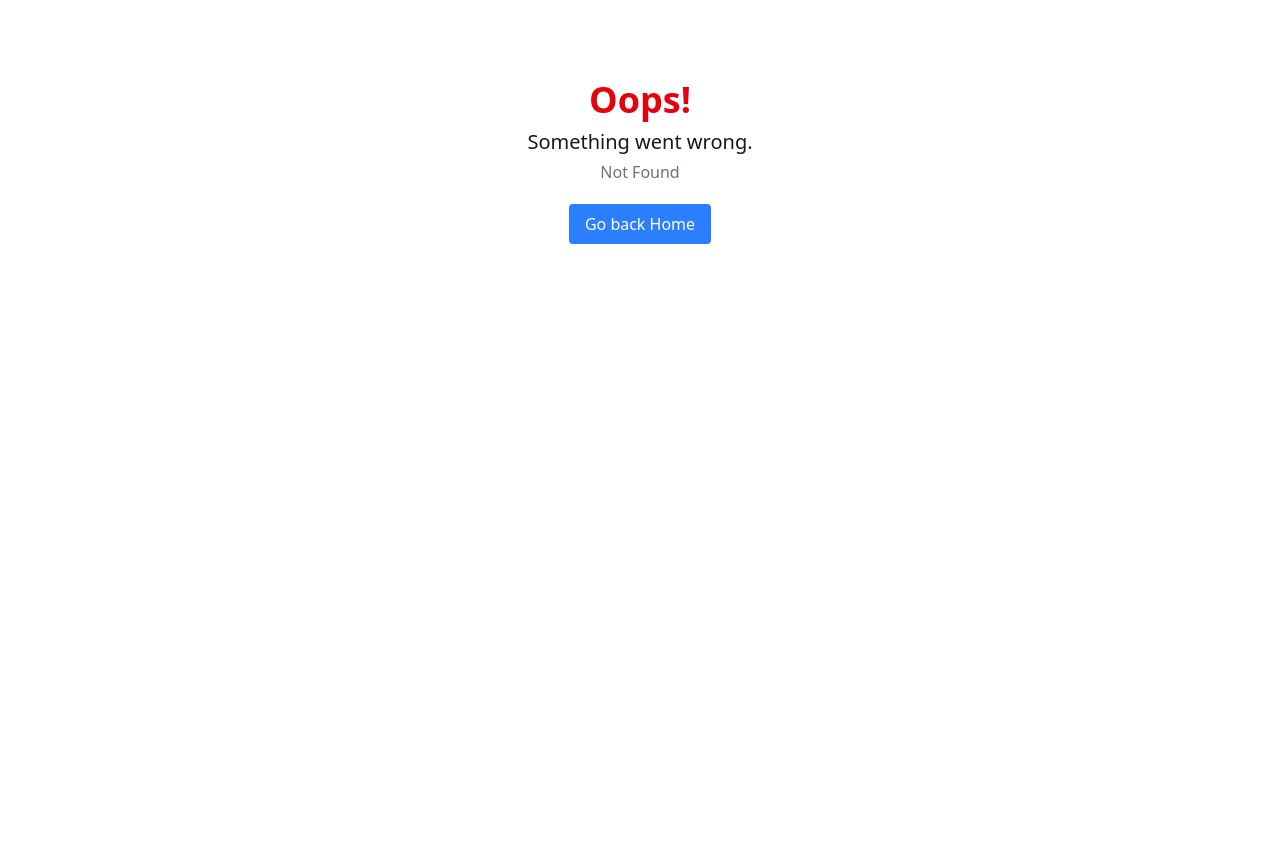
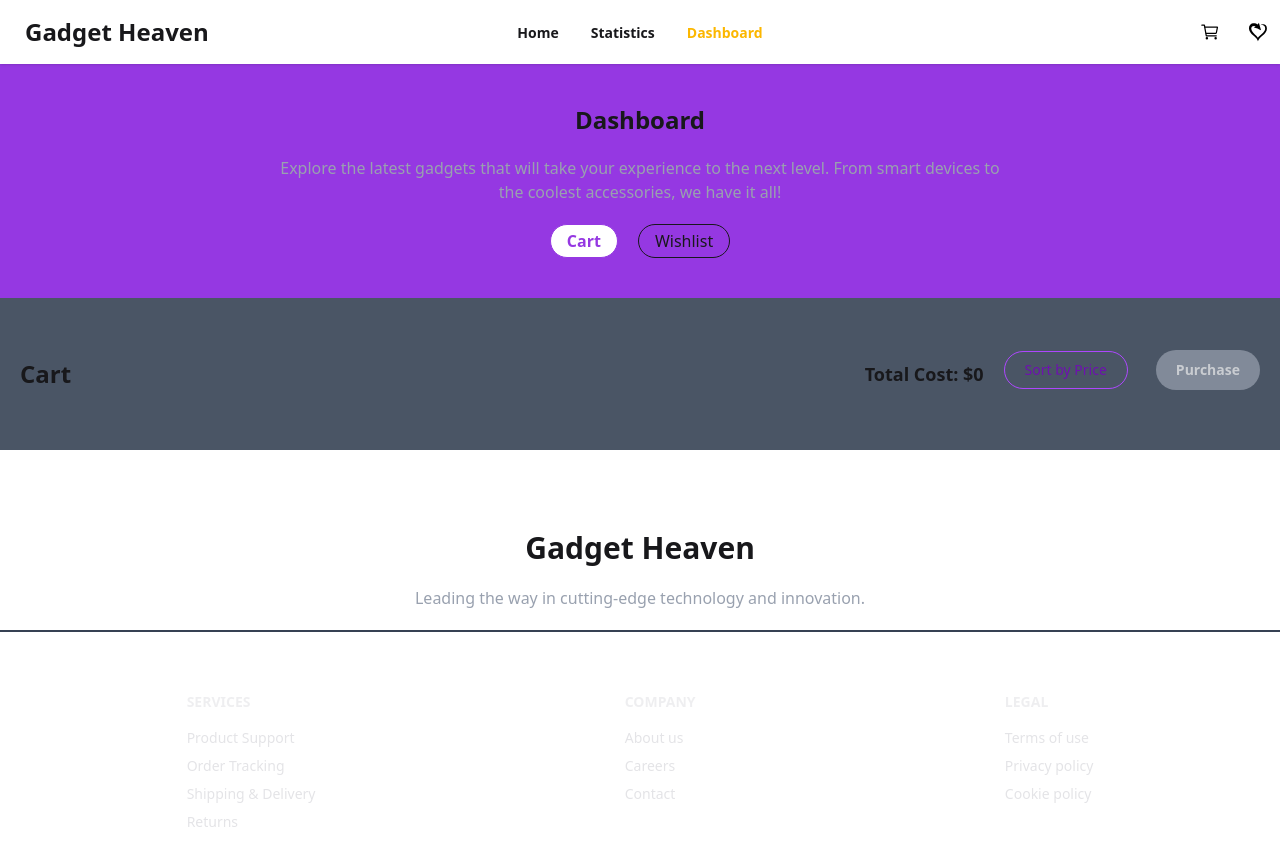
Before and after one commit to Shad-Bin-Abi-Aydid/Gadget-Heaven, a React (Vite) app: page /dashboard/cart in a window 1280 px wide. Before the commit this address had no page. Shown: the top 866 px of the page. Before the commit the page ends 800 px from the top, so only its background shows below. Built offline with nearby package versions, Linux system fonts and the light colour scheme.

Commit message:
Implement fully functional dashboard with active button styles and working actions.

```diff
--- a/package.json
+++ b/package.json
@@ -15,6 +15,7 @@
     "match-sorter": "^8.0.0",
     "react": "^19.0.0",
     "react-dom": "^19.0.0",
+    "react-hot-toast": "^2.5.2",
     "react-icons": "^5.5.0",
     "react-router-dom": "^7.5.0",
     "sort-by": "^1.2.0",
--- a/src/Pages/Dashboard.jsx
+++ b/src/Pages/Dashboard.jsx
@@ -1,31 +1,75 @@
 import React, { useEffect, useState } from "react";
-import { getAllCartData, removeCarts } from "../utilities/localStroge";
+import {
+  addCartData,
+  getAllCartData,
+  removeAll,
+  removeCarts,
+} from "../utilities/localStroge";
 import { MdOutlineCancel } from "react-icons/md";
+import { getAllWishData, removeWish } from "../utilities/wishListStorage";
+import toast from "react-hot-toast";
+import { NavLink, useLocation, useNavigate } from "react-router-dom";
 
 const Dashboard = () => {
   const [products, setProducts] = useState([]);
+  const [wishList, setWishList] = useState([]);
+  const [disablePurchBtn, setDisablePurchBtn] = useState(false);
+  const [activebtn, setActiveBtn] = useState("cart");
+
+
 
   useEffect(() => {
     const carts = getAllCartData();
     setProducts(carts);
+    setDisablePurchBtn(carts.length === 0);
   }, []);
 
-  const handleRemove = (id) =>{
+  useEffect(() => {
+    const wishes = getAllWishData();
+    setWishList(wishes);
+  }, []);
+
+  const handleWishListRemove = (id) => {
+    removeWish(id);
+    const wishes = getAllWishData();
+    setWishList(wishes);
+  };
+
+  const handleRemove = (id) => {
     removeCarts(id);
     const carts = getAllCartData();
     setProducts(carts);
-  }
+  };
 
-  const handleSort = () =>{
-
-    const sorted = [...products].sort((a,b) => b.price - a.price);
+  const handleSort = () => {
+    const sorted = [...products].sort((a, b) => b.price - a.price);
     setProducts(sorted);
-  }
+  };
   const totalPrice = products.reduce((sum, product) => sum + product.price, 0);
 
+  const handlePurchase = () => {
+    removeAll();
+    const carts = getAllCartData();
+    setProducts(carts);
+    setDisablePurchBtn(carts.length === 0);
+  };
+
+  const handleAddtoCart = (item) => {
+    const { product_id } = item;
+
+    removeWish(product_id);
+    const wishes = getAllWishData();
+    setWishList(wishes);
+
+    addCartData(item);
+    const carts = getAllCartData();
+    setProducts(carts);
+    toast.success("Items Successfully Added to Cart!");
+  };
+
   return (
-    <div>
-      <div className="text-center space-y-5 bg-[#9538E2] pb-10 mb-10">
+    <div className="pb-10">
+      <div className="text-center space-y-5 bg-[#9538E2] py-10 mb-10 ">
         <h1 className="text-2xl font-bold">Dashboard</h1>
         <p className="text-gray-400">
           Explore the latest gadgets that will take your experience to the next
@@ -33,12 +77,34 @@ const Dashboard = () => {
           it all!
         </p>
         <div className="flex justify-center gap-5">
-          <button className="border-1 px-4 py-1 rounded-full">Cart</button>
-          <button className="border-1 px-4 py-1 rounded-full">Wishlist</button>
+          <NavLink
+          to={`/dashboard/${"cart"}`}
+            onClick={() => setActiveBtn("cart")}
+            className={({ isActive }) =>
+              `border-1 px-4 py-1 rounded-full ${
+                isActive ? "bg-white text-[#9538E2] font-bold" : ""
+              }`
+            }
+          >
+            Cart
+          </NavLink>
+          <NavLink
+          to={`/dashboard/${"wish"}`}
+            onClick={() => setActiveBtn("wish")}
+            className={({ isActive }) =>
+              `border-1 px-4 py-1 rounded-full ${
+                isActive ? "bg-white text-[#9538E2] font-bold" : ""
+              }`
+            }
+          >
+            Wishlist
+          </NavLink>
         </div>
       </div>
 
       {/* Carts Data */}
+      {activebtn == "cart" && (
+        <div>
           <div>
             {/* Cart's info */}
             <div className="flex flex-col md:flex-row justify-between items-center p-3">
@@ -47,46 +113,114 @@ const Dashboard = () => {
               </div>
 
               <div className="flex justify-center items-center gap-5">
-            <h3 className="text-lg font-bold">Total Cost: ${totalPrice} </h3>
-            <button onClick={() =>handleSort()} className="text-purple-800 text-sm px-5 py-2 text-center me-2 mb-2 border-1  rounded-full border-purple-500">
+                <h3 className="text-lg font-bold">
+                  Total Cost: ${totalPrice}{" "}
+                </h3>
+                <button
+                  onClick={() => handleSort()}
+                  className="text-purple-800 text-sm px-5 py-2 text-center me-2 mb-2 border-1  rounded-full border-purple-500"
+                >
                   Sort by Price
                 </button>
-            <button className="text-gray-300 font-bold bg-gradient-to-b from-[#9538E2] to-[#b05df5] rounded-full text-sm px-5 py-2.5 text-center me-2 mb-2">
+                <button
+                  disabled={disablePurchBtn}
+                  onClick={() => handlePurchase()}
+                  className={`font-bold rounded-full text-sm px-5 py-2.5 text-center me-2 mb-2 ${
+                    products.length === 0
+                      ? "bg-gray-400 text-white cursor-not-allowed opacity-70"
+                      : "bg-gradient-to-b from-[#9538E2] to-[#b05df5] text-gray-300 hover:opacity-90"
+                  }`}
+                >
                   Purchase
                 </button>
               </div>
             </div>
 
             {/* cart's */}
-        {}
           </div>
-
           {products.map((item) => (
-
             <div className="flex justify-between items-center bg-gray-100 p-5 m-5 rounded-xl text-black shadow-lg">
               {/* product details */}
               <div className="flex flex-col md:flex-row justify-start gap-10">
                 {/* Product image */}
                 <div className="max-w-60">
-              <img src={item.product_image} className="w-full h-auto rounded-xl" alt="" />
+                  <img
+                    src={item.product_image}
+                    className="w-full h-auto rounded-xl"
+                    alt=""
+                  />
                 </div>
 
                 {/* Product Details */}
                 <div className="space-y-5">
                   <h1 className="text-2xl font-bold">{item.product_title}</h1>
-              <p className="text-lg font-semibold text-gray-700">{item.description}</p>
+                  <p className="text-lg font-semibold text-gray-700">
+                    {item.description}
+                  </p>
                   <p className="text-xl font-bold">Price: ${item.price}</p>
-
                 </div>
               </div>
 
               {/* remove button */}
-          <div className="text-3xl text-red-500 hover:text-4xl" onClick={()=> handleRemove(item.product_id)}>
+              <div
+                className="text-3xl text-red-500 hover:text-4xl"
+                onClick={() => handleRemove(item.product_id)}
+              >
                 <MdOutlineCancel />
               </div>
             </div>
           ))}
         </div>
+      )}
+
+      {/* WishList data */}
+      {activebtn == "wish" && (
+        <div>
+          <div>
+            <h1 className="text-2xl ml-2 font-bold">WishList</h1>
+          </div>
+
+          {wishList.map((item) => (
+            <div className="flex justify-between items-center bg-gray-100 p-5 m-5 rounded-xl text-black shadow-lg">
+              {/* wishlist details */}
+              <div className="flex flex-col md:flex-row justify-start gap-10">
+                {/* wishList image */}
+                <div className="max-w-60">
+                  <img
+                    src={item.product_image}
+                    className="w-full h-auto rounded-xl"
+                    alt=""
+                  />
+                </div>
+
+                {/* Product Details */}
+                <div className="space-y-5">
+                  <h1 className="text-2xl font-bold">{item.product_title}</h1>
+                  <p className="text-lg font-semibold text-gray-700">
+                    {item.description}
+                  </p>
+                  <p className="text-xl font-bold">Price: ${item.price}</p>
+                  <button
+                    onClick={() => handleAddtoCart(item)}
+                    className="bg-[#9538E2] px-2 py-1 text-white rounded-full"
+                  >
+                    Add to Card
+                  </button>
+                </div>
+              </div>
+
+              {/* remove button */}
+              <div
+                className="text-3xl text-red-500 hover:text-4xl"
+                onClick={() => handleWishListRemove(item.product_id)}
+              >
+                <MdOutlineCancel />
+              </div>
+            </div>
+          ))}
+        </div>
+      )}
+    </div>
   );
 };
 
--- a/src/Pages/GadgetDetails.jsx
+++ b/src/Pages/GadgetDetails.jsx
@@ -3,6 +3,7 @@ import { useLoaderData, useParams } from "react-router-dom";
 import { GiSelfLove } from "react-icons/gi";
 import { IoCartOutline } from "react-icons/io5";
 import { addCartData } from "../utilities/localStroge";
+import { addWishData } from "../utilities/wishListStorage";
 
 const GadgetDetails = () => {
   const data = useLoaderData();
@@ -32,9 +33,13 @@ const GadgetDetails = () => {
 
   }
 
+  const handleWish = (product) =>{
+    addWishData(product);
+  }
+
   return (
-    <div>
-      <div className="text-center space-y-5 bg-[#9538E2] pb-52">
+    <div className="pb-5">
+      <div className="text-center space-y-5 bg-[#9538E2] pb-52 pt-10">
         <h1 className="text-2xl font-bold">Product Details</h1>
         <p className="text-gray-400">
           Explore the latest gadgets that will take your experience to the next
@@ -44,7 +49,7 @@ const GadgetDetails = () => {
       </div>
 
       {/* Details Card */}
-      <div className="flex flex-col md:flex-row justify-start items-center gap-10 bg-gray-700 mt-10 mx-20 p-5 rounded-xl">
+      <div className="flex flex-col md:flex-row justify-start items-center gap-10 bg-gray-700 my-10  mx-20 p-5 rounded-xl">
         <div className="w-full max-w-[424px]">
           <img
             className="w-full h-auto object-contain rounded-xl"
@@ -113,7 +118,7 @@ const GadgetDetails = () => {
                 <IoCartOutline />
               </span>
             </button>
-            <button className="border-1 border-gray-300 py-1 px-2 rounded-xl btn">
+            <button onClick={() => handleWish(product)} className="border-1 border-gray-300 py-1 px-2 rounded-xl btn">
               <GiSelfLove />
             </button>
           </div>
--- a/src/Pages/Home.jsx
+++ b/src/Pages/Home.jsx
@@ -1,8 +1,12 @@
 import React from 'react';
 import Banner from '../components/Banner';
-import { Outlet } from 'react-router-dom';
+import { Outlet, useLocation } from 'react-router-dom';
+import Navbar from '../components/Navbar';
 
 const Home = () => {
+    const location = useLocation();
+
+    console.log(location);
     return (
         <div>
             <Banner></Banner>
--- a/src/components/Banner.jsx
+++ b/src/components/Banner.jsx
@@ -1,11 +1,13 @@
 import React from "react";
 import bannerImg from "../assets/images/banner.jpg";
+import { useLocation } from "react-router-dom";
 
 const Banner = () => {
+  const {pathname} = useLocation();
   return (
     <>
-      <div className="border-1 rounded-xl p-2">
-        <div className="hero bg-[#9538E2] rounded-xl">
+      <div className="">
+        <div className={`hero bg-[#9538E2] ${pathname == '/' ? "rounded-b-xl" : ""}`}>
           <div className="hero-content text-center">
             <div>
               <h1 className="text-3xl font-bold">
@@ -18,7 +20,7 @@ const Banner = () => {
                 accessories, we have it all!
               </p>
               <button className="btn bg-gray-300 border-1 border-gray-300 text-[#9538E2] font-bold rounded-full">Shop Now</button>
-              <div className="mt-10 border-1 rounded-xl">
+              <div className="mt-10 border-1 rounded-xl bg-gray-300/35">
                 <img className="w-2xl rounded-xl p-2" src={bannerImg} alt="" />
               </div>
             </div>
--- a/src/components/Navbar.jsx
+++ b/src/components/Navbar.jsx
@@ -1,11 +1,14 @@
 import React from "react";
 import { IoCartOutline } from "react-icons/io5";
 import { GiSelfLove } from "react-icons/gi";
-import { Link, NavLink } from "react-router-dom";
+import { Link, NavLink, useLocation } from "react-router-dom";
 
 const Navbar = () => {
+
+  const {pathname} = useLocation();
+
   return (
-    <div className="navbar bg-base-100 shadow-sm">
+    <div className={`navbar shadow-sm ${pathname == '/' ? "bg-[#9538E2] mt-5 rounded-t-xl" : "bg-base-100"}`}>
       <div className="navbar-start">
         <div className="dropdown">
           <div tabIndex={0} role="button" className="btn btn-ghost lg:hidden">
--- a/src/layout/MainLayout.jsx
+++ b/src/layout/MainLayout.jsx
@@ -2,13 +2,15 @@ import React from "react";
 import Navbar from "../components/Navbar";
 import Footer from "../components/Footer";
 import { Outlet } from "react-router-dom";
+import { Toaster } from 'react-hot-toast';
 
 const MainLayout = () => {
   return (
     <div className="max-w-7xl mx-auto ">
         <Navbar></Navbar>
+        <Toaster />
 
-        <div className="bg-gray-600 p-5">
+        <div className="bg-gray-600">
         <Outlet></Outlet>
 
         </div>
--- a/src/router/Router.jsx
+++ b/src/router/Router.jsx
@@ -1,4 +1,4 @@
-import { createBrowserRouter } from "react-router-dom";
+import { createBrowserRouter, Navigate } from "react-router-dom";
 import MainLayout from "../layout/MainLayout";
 import ErrorPage from "../components/ErrorPage";
 import Home from "../Pages/Home";
@@ -41,6 +41,10 @@ const routes = createBrowserRouter([
             },
             {
                 path:"/dashboard",
+                element:< Navigate to= "/dashboard/cart" replace />
+            },
+            {
+                path:"/dashboard/:id",
                 element:<Dashboard></Dashboard>
             },
             {
--- a/src/utilities/localStroge.js
+++ b/src/utilities/localStroge.js
@@ -1,3 +1,5 @@
+import toast from "react-hot-toast";
+
 const getAllCartData = () =>{
     const all = localStorage.getItem('cart');
 
@@ -19,11 +21,11 @@ const addCartData = product =>{
     // check the data is already exist or not
     const isExist = carts.find(item => item.product_id == product.product_id);
 
-    if(isExist) return alert('This is already added!');
+    if(isExist) return toast.error('Item is Already Added in Cart!');
 
     carts.push(product);
     localStorage.setItem('cart', JSON.stringify(carts));
-    alert('Successfully Added!');
+    toast.success('Successfully Item Added in Cart!');
 }
 
 
@@ -37,7 +39,12 @@ const removeCarts = id =>{
 
     // Now set the new list of item to local storage.
     localStorage.setItem('cart', JSON.stringify(remaining));
-    alert('Successfully Removed');
+    toast.error('Item Removed From Cart');
 }
 
-export{addCartData, getAllCartData, removeCarts}
+// Remove all item from local Storage
+const removeAll = () =>{
+    localStorage.clear();
+}
+
+export{addCartData, getAllCartData, removeCarts, removeAll}
--- /dev/null
+++ b/src/utilities/wishListStorage.js
@@ -0,0 +1,45 @@
+import toast from "react-hot-toast";
+
+const getAllWishData = () =>{
+    const all = localStorage.getItem('wish');
+
+    // check in localStorage have any data or not
+    if(all){
+        const wishes = JSON.parse(all);
+        return wishes;
+    }else{
+        return []
+    }
+}
+
+
+// add data to local storage
+
+const addWishData = product =>{
+    const wishes = getAllWishData();
+
+    // check the data is already exist or not
+    const isExist = wishes.find(item => item.product_id == product.product_id);
+
+    if(isExist) return toast.error('Item is already added in WishList!');
+
+    wishes.push(product);
+    localStorage.setItem('wish', JSON.stringify(wishes));
+    toast.success('Successfully Added in WishList!');
+}
+
+
+// remove data from local storage
+
+const removeWish = id =>{
+    // get all previously saved data
+    const wishes = getAllWishData();
+
+    const remaining = wishes.filter(product => product.product_id != id);
+
+    // Now set the new list of item to local storage.
+    localStorage.setItem('wish', JSON.stringify(remaining));
+    toast.error('Item Removed from WishList');
+}
+
+export{addWishData, getAllWishData, removeWish}
```
Also changed, not shown: 1 other file (tests, documents, lock files or other folders). Lines whose indentation alone changed are shown as unchanged.
